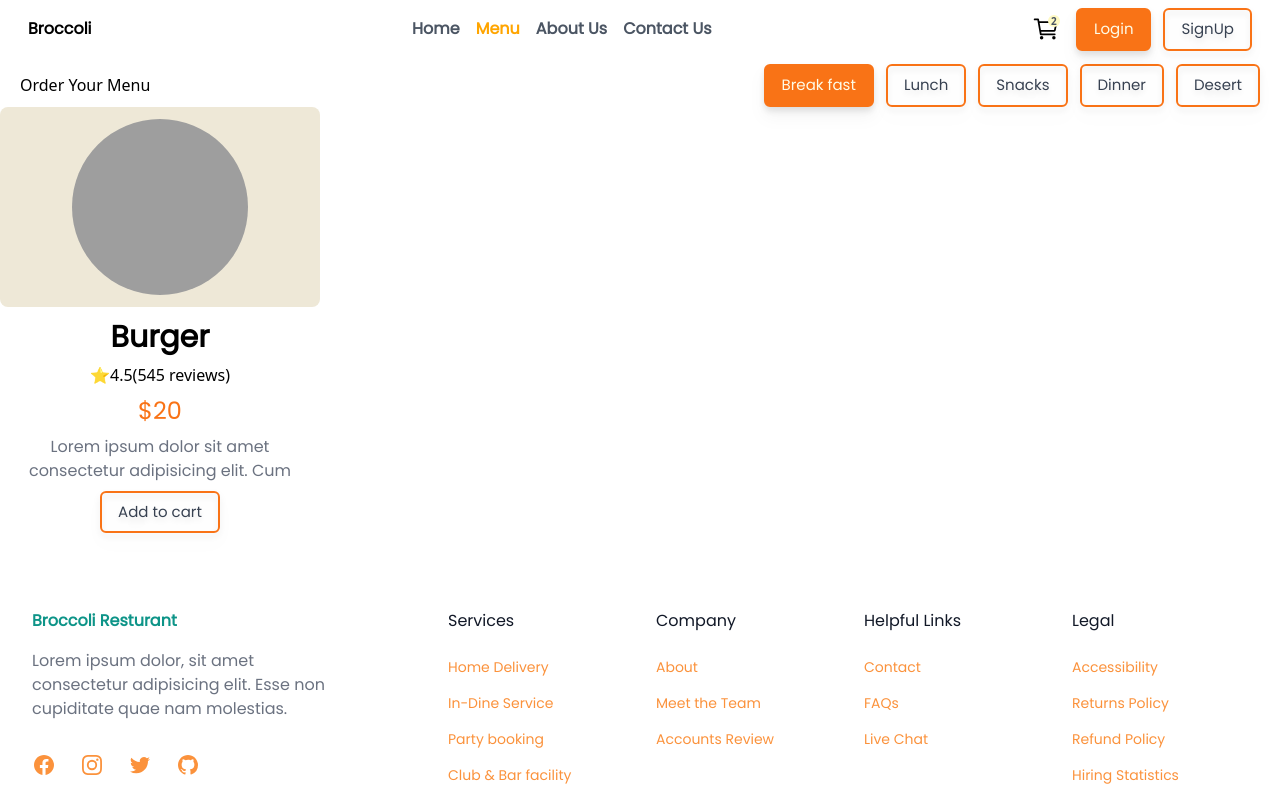
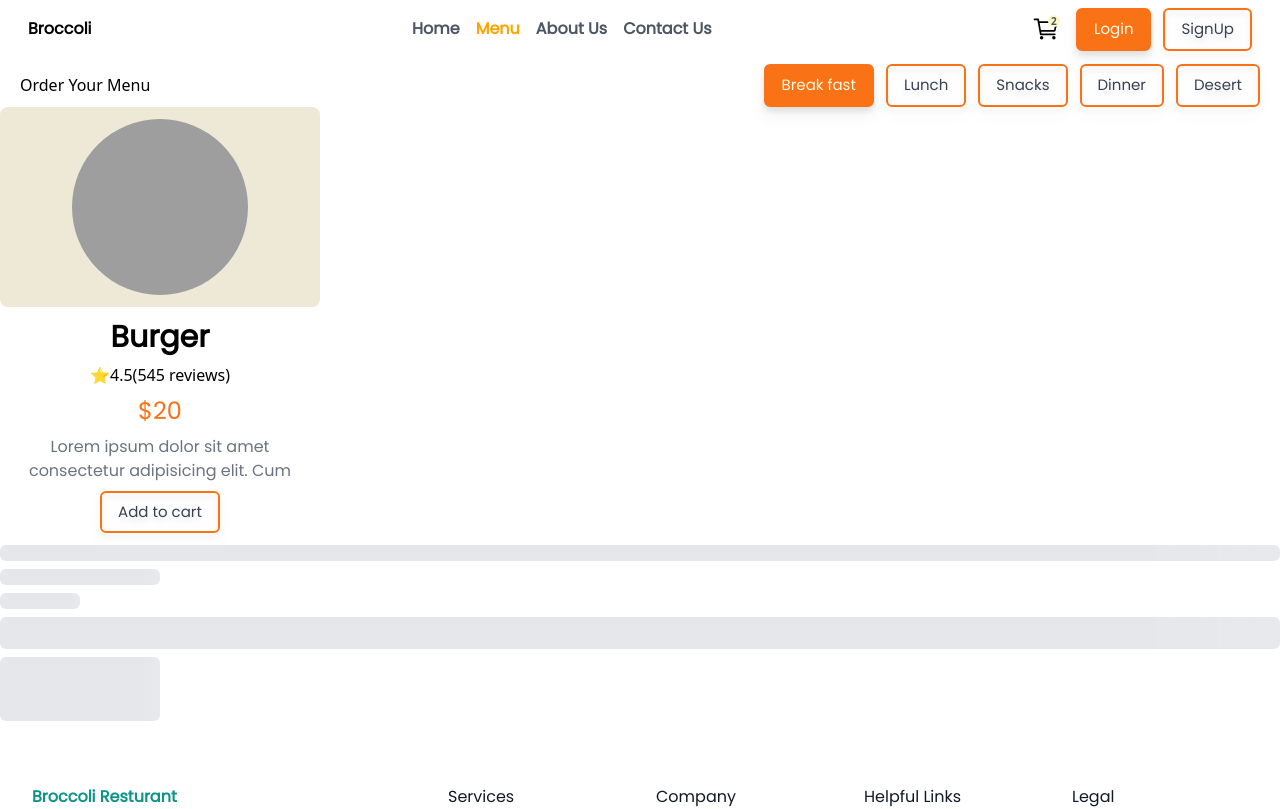
Before and after one commit to Nigam2004/Food-Order-Frontend, a React (Vite) app: page /menu in a window 1280 px wide. Shown: the top 809 px of the page. Built offline with nearby package versions, Linux system fonts and the light colour scheme; grey boxes are pictures that could not be loaded; a web font is replaced by a local one.

Commit message:
skelten testing

```diff
--- a/package.json
+++ b/package.json
@@ -12,6 +12,7 @@
   "dependencies": {
     "aos": "^2.3.4",
     "axios": "^1.6.7",
+    "primereact": "^10.4.0",
     "react": "^18.2.0",
     "react-dom": "^18.2.0",
     "react-icons": "^5.0.1",
--- /dev/null
+++ b/src/components/Skeleten.jsx
@@ -0,0 +1,17 @@
+import React from "react";
+
+import { Skeleton } from "primereact/skeleton";
+
+function Skeleten() {
+  return (
+    <div>
+      <Skeleton className="mb-2"></Skeleton>
+      <Skeleton width="10rem" className="mb-2"></Skeleton>
+      <Skeleton width="5rem" className="mb-2"></Skeleton>
+      <Skeleton height="2rem" className="mb-2"></Skeleton>
+      <Skeleton width="10rem" height="4rem"></Skeleton>
+    </div>
+  );
+}
+
+export default Skeleten;
--- a/src/main.jsx
+++ b/src/main.jsx
@@ -2,9 +2,14 @@ import React from "react";
 import ReactDOM from "react-dom/client";
 import App from "./App.jsx";
 import "./index.css";
+import { PrimeReactProvider } from "primereact/api";
+
+import "primereact/resources/themes/lara-light-cyan/theme.css";
 
 ReactDOM.createRoot(document.getElementById("root")).render(
   <React.StrictMode>
-    <App />
+    <PrimeReactProvider>
+      <App />
+    </PrimeReactProvider>
   </React.StrictMode>
 );
--- a/src/pages/Menu.jsx
+++ b/src/pages/Menu.jsx
@@ -6,6 +6,7 @@ import {
 } from "../Custume Compnent/CustumElememt";
 
 import axios from "axios";
+import Skeleten from "../components/Skeleten";
 
 function Menu() {
   const menus = [
@@ -60,6 +61,7 @@ function Menu() {
         </div>
       </div>
       <Itemcard></Itemcard>
+      <Skeleten></Skeleten>
     </Container>
   );
 }
```
Also changed, not shown: 1 other file (tests, documents, lock files or other folders).
